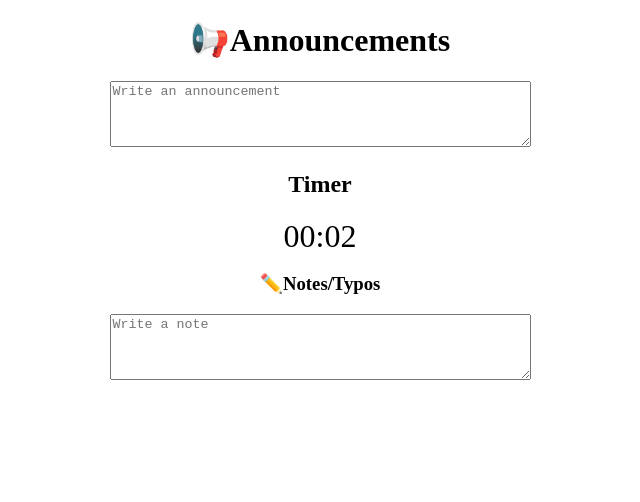
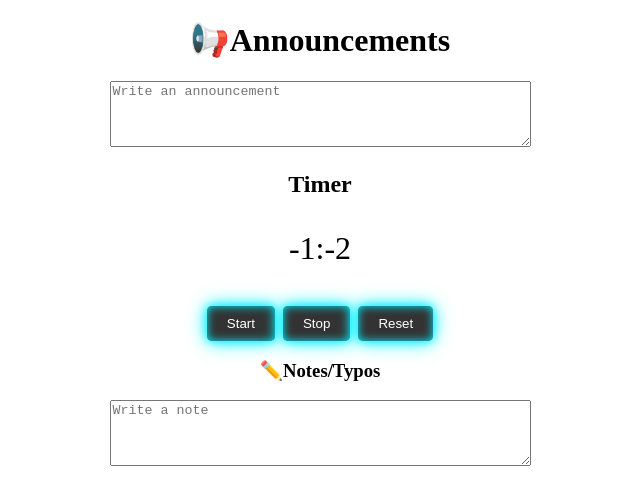
Before and after one commit to klortiz13/TritonClock, a plain HTML site: page index.html in a window 1280 px wide. Both pictures are taken after a click on the button "Start". Shown: the whole page, without its empty margins (320-960 px from the left). Drawn offline with Linux system fonts and the light colour scheme.

Commit message:
fixed display

```diff
--- a/index.html
+++ b/index.html
@@ -19,8 +19,11 @@
       <!-- Timer Section -->
       <h2>Timer</h2>
       <div id="timer">
+        <p id="timer_display">00:00</p>
         <button class="neon-button" onclick="startTimer()">Start</button>
         <button class="neon-button" onclick="stopTimer()">Stop</button>
+        <button class="neon-button" onclick="resetTimer()">Reset</button>
+
       </div>
       <!-- Notes/Typos section -->
       <h3>✏️Notes/Typos</h3>
--- a/timer.js
+++ b/timer.js
@@ -3,7 +3,7 @@ let seconds = 0;
 let timerInterval;
 
 function startTimer() {
-    timerInterval = setInterval(incrementTimer, 1000); // Update timer every second
+    timerInterval = setInterval(decrementTimer, 1000); // Update timer every second
 }
 
 function stopTimer() {
@@ -12,16 +12,16 @@ function stopTimer() {
 
 function resetTimer() {
     seconds = 0;
-    document.getElementById("timer").innerHTML = "00:00";
+    document.getElementById("timer_display").innerHTML = "00:00";
 }
 
-function incrementTimer() {
-    seconds++;
+function decrementTimer() {
+    seconds--;
     let minutes = Math.floor(seconds / 60);
     let remainingSeconds = seconds % 60;
 
     // Format the time display (e.g., "02:15")
     let display = `${minutes.toString().padStart(2, '0')}:${remainingSeconds.toString().padStart(2, '0')}`;
 
-    document.getElementById("timer").innerHTML = display;
+    document.getElementById("timer_display").innerHTML = display;
 }
```
